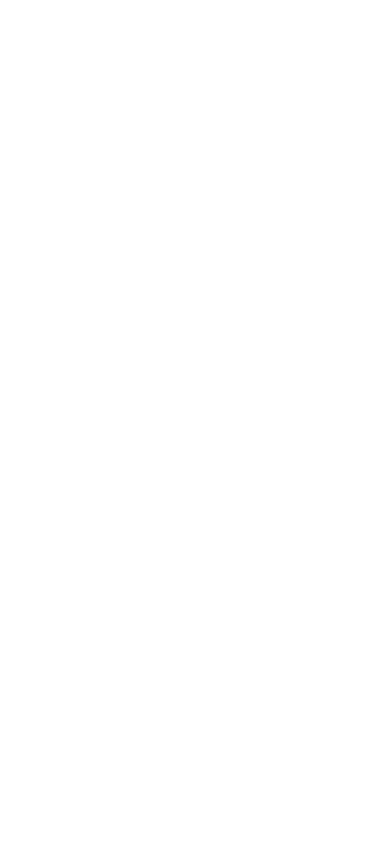
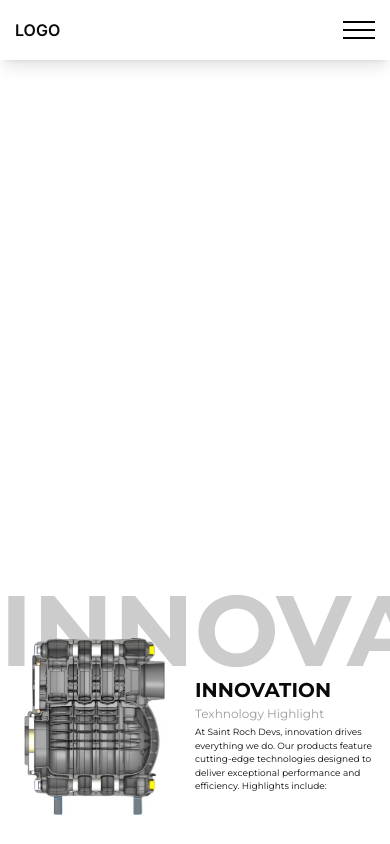
Before and after one commit to dominic91960/saint-roch, a Next.js app: page / in a window 390 px wide. Built offline with nearby package versions, Linux system fonts and the light colour scheme.

Commit message:
feat: imrpoved navbar responsiveness

```diff
--- a/app/page.tsx
+++ b/app/page.tsx
@@ -1,5 +1,6 @@
 import Image from "next/image";
 
+import Navbar from "@/components/Navbar";
 import Innovation from "@/components/landing-page/Innovation";
 import Sustainability from "@/components/landing-page/Sustainability";
 
@@ -8,7 +9,8 @@
 export default function Home() {
   return (
     <div className="h-[100vh] overflow-auto bg-white">
-      <div className="h-[200vh]"></div>
+      <Navbar />
+      <div className="h-[80vh]"></div>
       <Innovation />
       <div className="h-[15vh]"></div>
       <Sustainability />
--- /dev/null
+++ b/assets/styles/navbar.css
@@ -0,0 +1,32 @@
+.mobile-nav-toggle > div {
+  transition: transform 600ms ease-out;
+}
+
+.mobile-nav-toggle.active > div {
+  transform: rotate(180deg);
+  background-color: transparent;
+}
+
+.mobile-nav-toggle.active > div::before {
+  transform: translateY(0) rotate(45deg);
+}
+
+.mobile-nav-toggle.active > div::after {
+  transform: translateY(0) rotate(-45deg);
+}
+
+.mobile-nav {
+  transition: all 400ms ease-out;
+  transition-behavior: allow-discrete;
+}
+
+.mobile-nav.hidden {
+  display: none;
+  height: 0;
+}
+
+@starting-style {
+  .mobile-nav {
+    height: 0;
+  }
+}
--- a/components/Navbar.tsx
+++ b/components/Navbar.tsx
@@ -1,17 +1,92 @@
-import React from "react";
+"use client";
 
+import React, { useState, useEffect } from "react";
+import { Inter } from "next/font/google";
+import { usePathname } from "next/navigation";
 import Link from "next/link";
 
+import "@/assets/styles/navbar.css";
+
+const inter = Inter({ subsets: ["latin"] });
+const navLinks = [
+  { to: "/", label: "Home" },
+  { to: "/product", label: "Products" },
+  { to: "/about", label: "About Us" },
+  { to: "/contact", label: "Contact Us" },
+];
+
 const Navbar = () => {
+  const path = usePathname();
+  const [isMobileNavOpen, setIsMobileNavOpen] = useState(false);
+
+  useEffect(() => {
+    const closeMobileNav = () => {
+      if (window.innerWidth >= 768) setIsMobileNavOpen(false);
+    };
+
+    window.addEventListener("resize", closeMobileNav);
+
+    return () => window.removeEventListener("resize", closeMobileNav);
+  }, []);
+
+  const toggleMobileNav = () => setIsMobileNavOpen((prev) => !prev);
+  const getColor = (currentPath: string) => {
+    const activeClasses = "text-[#F8001E] border-b-[#F8001E]";
+    const inactiveClasses = "text-black border-b-black/30";
+
+    if (path === currentPath) return activeClasses;
+    else if (path.includes(currentPath)) return activeClasses;
+    else return inactiveClasses;
+  };
+
   return (
-    <section className="flex h-[60px] items-center shadow-lg">
-      <div className="container mx-auto flex items-center justify-between">
-        <p>LOGO</p>
-        <nav className="space-x-[3em] font-medium">
-          <Link href="#">Home</Link>
-          <Link href="#">Product</Link>
-          <Link href="#">About Us</Link>
-          <Link href="#">Contact Us</Link>
+    <section
+      className={`relative z-50 flex h-[60px] items-center bg-white ${inter.className} text-[16px] shadow-lg`}
+    >
+      {/* Contains logo, desktop nav links and mobile toggle */}
+      <div className="container mx-auto flex items-center justify-between px-[15px]">
+        {/* Logo */}
+        {/* <div className="h-8"></div> */}
+        <Link href="/" className="font-semibold">
+          LOGO
+        </Link>
+
+        {/* Desktop nav links */}
+        <nav className="hidden space-x-[3em] font-medium md:block">
+          {navLinks.map(({ to, label }) => (
+            <Link
+              key={to}
+              href={to}
+              className={`${getColor(to)} hover:text-[#F8001E]`}
+            >
+              {label}
+            </Link>
+          ))}
+        </nav>
+
+        {/* Mobile toggle */}
+        <button
+          className={`${isMobileNavOpen ? "active" : ""} mobile-nav-toggle size-8 md:hidden`}
+          onClick={toggleMobileNav}
+        >
+          <div className="relative h-0.5 w-full bg-black ease-out before:absolute before:left-0 before:top-0 before:h-0.5 before:w-full before:-translate-y-2 before:bg-black after:absolute after:left-0 after:top-0 after:h-0.5 after:w-full after:translate-y-2 after:bg-black"></div>
+        </button>
+      </div>
+
+      {/* Mobile nav */}
+      <div
+        className={`mobile-nav ${isMobileNavOpen ? "" : "hidden"} fixed left-0 right-0 top-[60px] h-[calc(100dvh-60px)] w-full overflow-hidden bg-overlay backdrop-blur-sm`}
+      >
+        <nav className="container mx-auto flex flex-col gap-[1em] px-[15px] pb-[2.5em] pt-[1em] font-medium">
+          {navLinks.map(({ to, label }) => (
+            <Link
+              key={to}
+              href={to}
+              className={`w-full border-b py-[0.5em] ${getColor(to)} hover:text-[#F8001E]`}
+            >
+              {label}
+            </Link>
+          ))}
         </nav>
       </div>
     </section>
--- a/components/landing-page/Innovation.tsx
+++ b/components/landing-page/Innovation.tsx
@@ -2,7 +2,7 @@
 import Image from "next/image";
 
 import Innoimgae from "@/assets/images/product.png";
-import "@/assets/styles/inven.css";
+import "@/assets/styles/innovation.css";
 
 const Innovation = () => {
   return (
--- a/tailwind.config.ts
+++ b/tailwind.config.ts
@@ -1,4 +1,5 @@
 import type { Config } from "tailwindcss";
+import tailwindcssAnimate from "tailwindcss-animate";
 
 export default {
   darkMode: ["class"],
@@ -10,53 +11,54 @@
   theme: {
     extend: {
       colors: {
-  			background: 'hsl(var(--background))',
-  			foreground: 'hsl(var(--foreground))',
+        background: "hsl(var(--background))",
+        foreground: "hsl(var(--foreground))",
         card: {
-  				DEFAULT: 'hsl(var(--card))',
-  				foreground: 'hsl(var(--card-foreground))'
+          DEFAULT: "hsl(var(--card))",
+          foreground: "hsl(var(--card-foreground))",
         },
         popover: {
-  				DEFAULT: 'hsl(var(--popover))',
-  				foreground: 'hsl(var(--popover-foreground))'
+          DEFAULT: "hsl(var(--popover))",
+          foreground: "hsl(var(--popover-foreground))",
         },
         primary: {
-  				DEFAULT: 'hsl(var(--primary))',
-  				foreground: 'hsl(var(--primary-foreground))'
+          DEFAULT: "hsl(var(--primary))",
+          foreground: "hsl(var(--primary-foreground))",
         },
         secondary: {
-  				DEFAULT: 'hsl(var(--secondary))',
-  				foreground: 'hsl(var(--secondary-foreground))'
+          DEFAULT: "hsl(var(--secondary))",
+          foreground: "hsl(var(--secondary-foreground))",
         },
         muted: {
-  				DEFAULT: 'hsl(var(--muted))',
-  				foreground: 'hsl(var(--muted-foreground))'
+          DEFAULT: "hsl(var(--muted))",
+          foreground: "hsl(var(--muted-foreground))",
         },
         accent: {
-  				DEFAULT: 'hsl(var(--accent))',
-  				foreground: 'hsl(var(--accent-foreground))'
+          DEFAULT: "hsl(var(--accent))",
+          foreground: "hsl(var(--accent-foreground))",
         },
         destructive: {
-  				DEFAULT: 'hsl(var(--destructive))',
-  				foreground: 'hsl(var(--destructive-foreground))'
+          DEFAULT: "hsl(var(--destructive))",
+          foreground: "hsl(var(--destructive-foreground))",
         },
-  			border: 'hsl(var(--border))',
-  			input: 'hsl(var(--input))',
-  			ring: 'hsl(var(--ring))',
+        border: "hsl(var(--border))",
+        input: "hsl(var(--input))",
+        ring: "hsl(var(--ring))",
         chart: {
-  				'1': 'hsl(var(--chart-1))',
-  				'2': 'hsl(var(--chart-2))',
-  				'3': 'hsl(var(--chart-3))',
-  				'4': 'hsl(var(--chart-4))',
-  				'5': 'hsl(var(--chart-5))'
-  			}
+          "1": "hsl(var(--chart-1))",
+          "2": "hsl(var(--chart-2))",
+          "3": "hsl(var(--chart-3))",
+          "4": "hsl(var(--chart-4))",
+          "5": "hsl(var(--chart-5))",
+        },
+        overlay: "rgba(0, 0, 0, 0.1)",
       },
       borderRadius: {
-  			lg: 'var(--radius)',
-  			md: 'calc(var(--radius) - 2px)',
-  			sm: 'calc(var(--radius) - 4px)'
-  		}
-  	}
+        lg: "var(--radius)",
+        md: "calc(var(--radius) - 2px)",
+        sm: "calc(var(--radius) - 4px)",
       },
-  plugins: [require("tailwindcss-animate")],
+    },
+  },
+  plugins: [tailwindcssAnimate],
 } satisfies Config;
```
Also changed, not shown: assets/styles/innovation.css (renamed from assets/styles/inven.css). Lines whose indentation alone changed are shown as unchanged.
